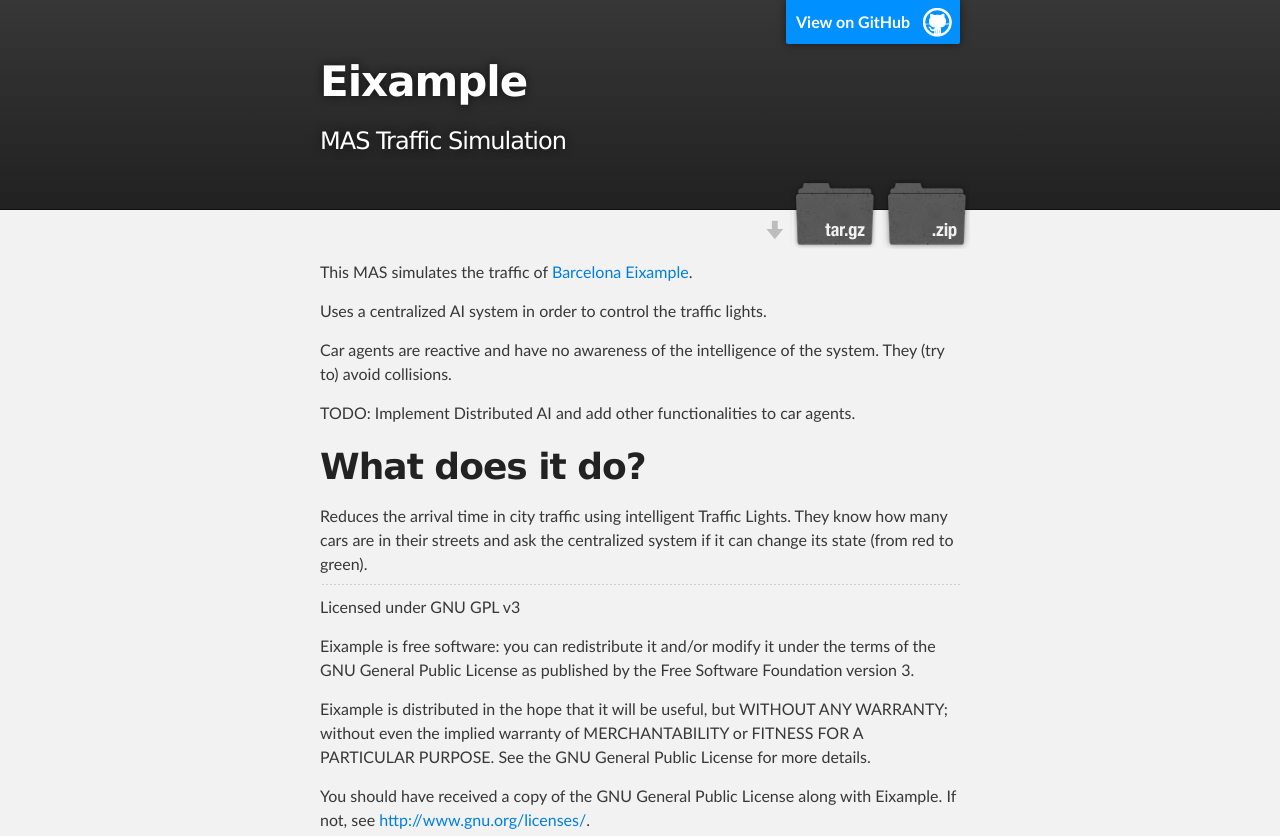
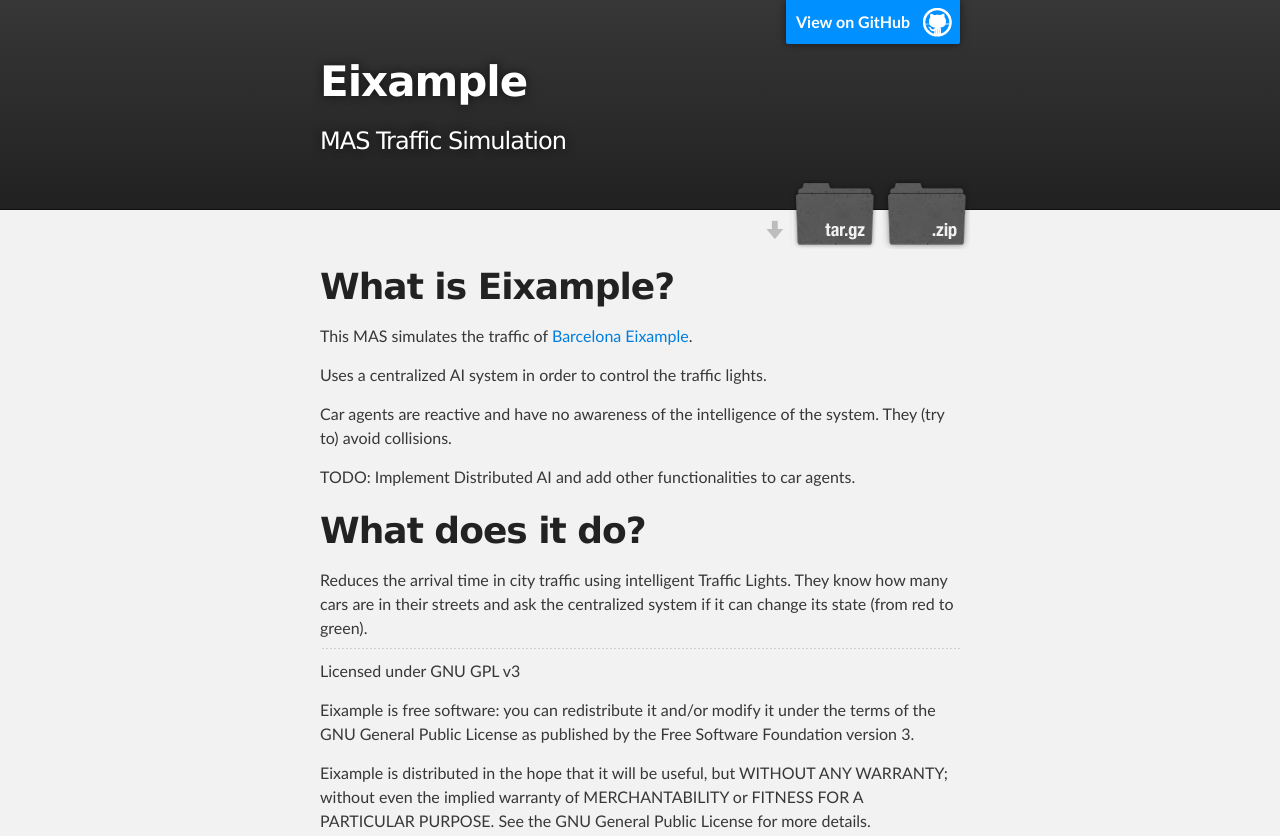
Before and after one commit to alex-pardo/Eixample-MAS-Traffic-Simulation, a plain HTML site: page index.html in a window 1280 px wide. Shown: the top 836 px of the page. Drawn offline with Linux system fonts and the light colour scheme.

Commit message:
Update index.html

```diff
--- a/index.html
+++ b/index.html
@@ -31,7 +31,7 @@
     <!-- MAIN CONTENT -->
     <div id="main_content_wrap" class="outer">
       <section id="main_content" class="inner">
-        <h1></h1>
+        <h1>What is Eixample?</h1>
 
 <p>This MAS simulates the traffic of <a href="http://en.wikipedia.org/wiki/Eixample">Barcelona Eixample</a>.</p>
 
```
